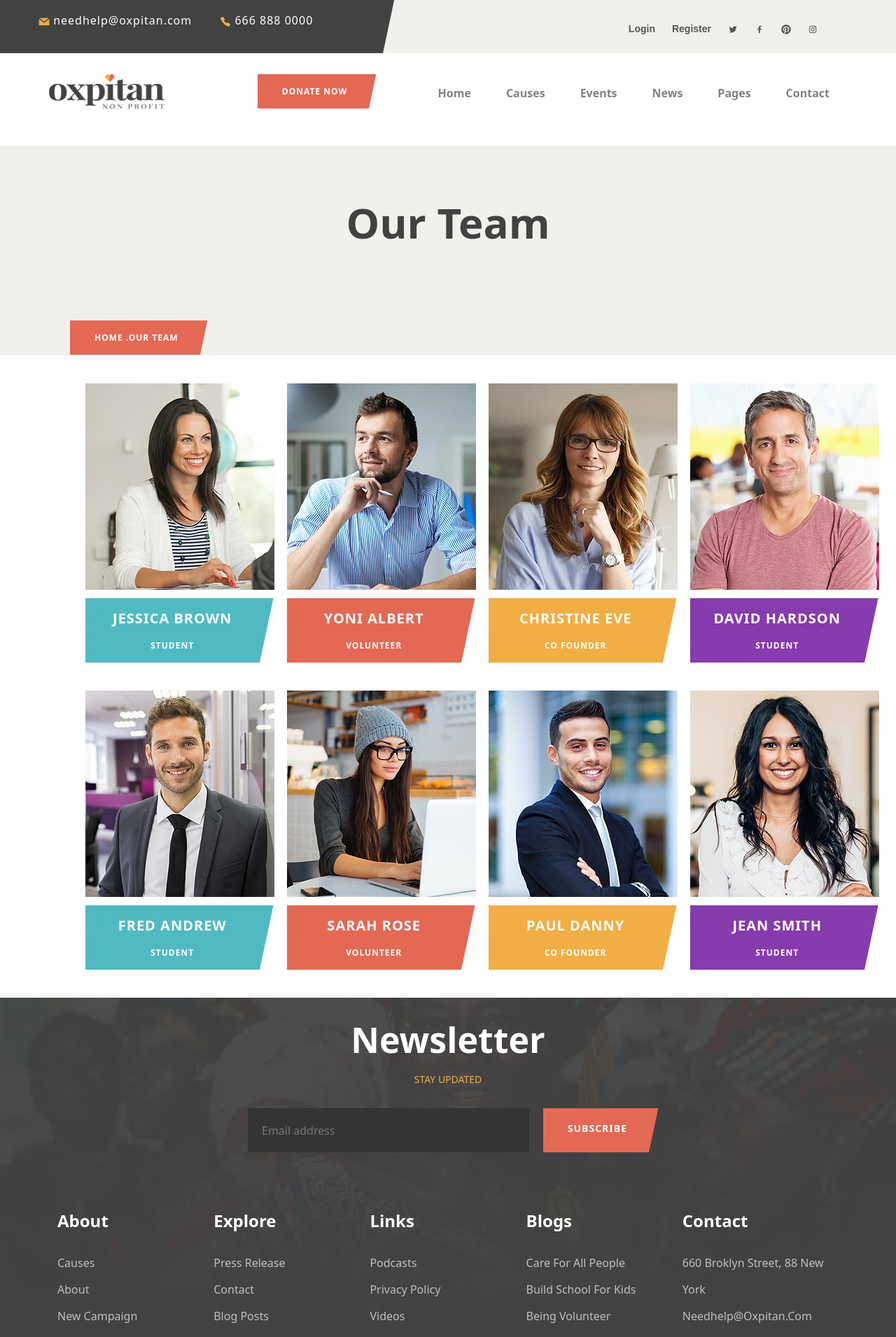
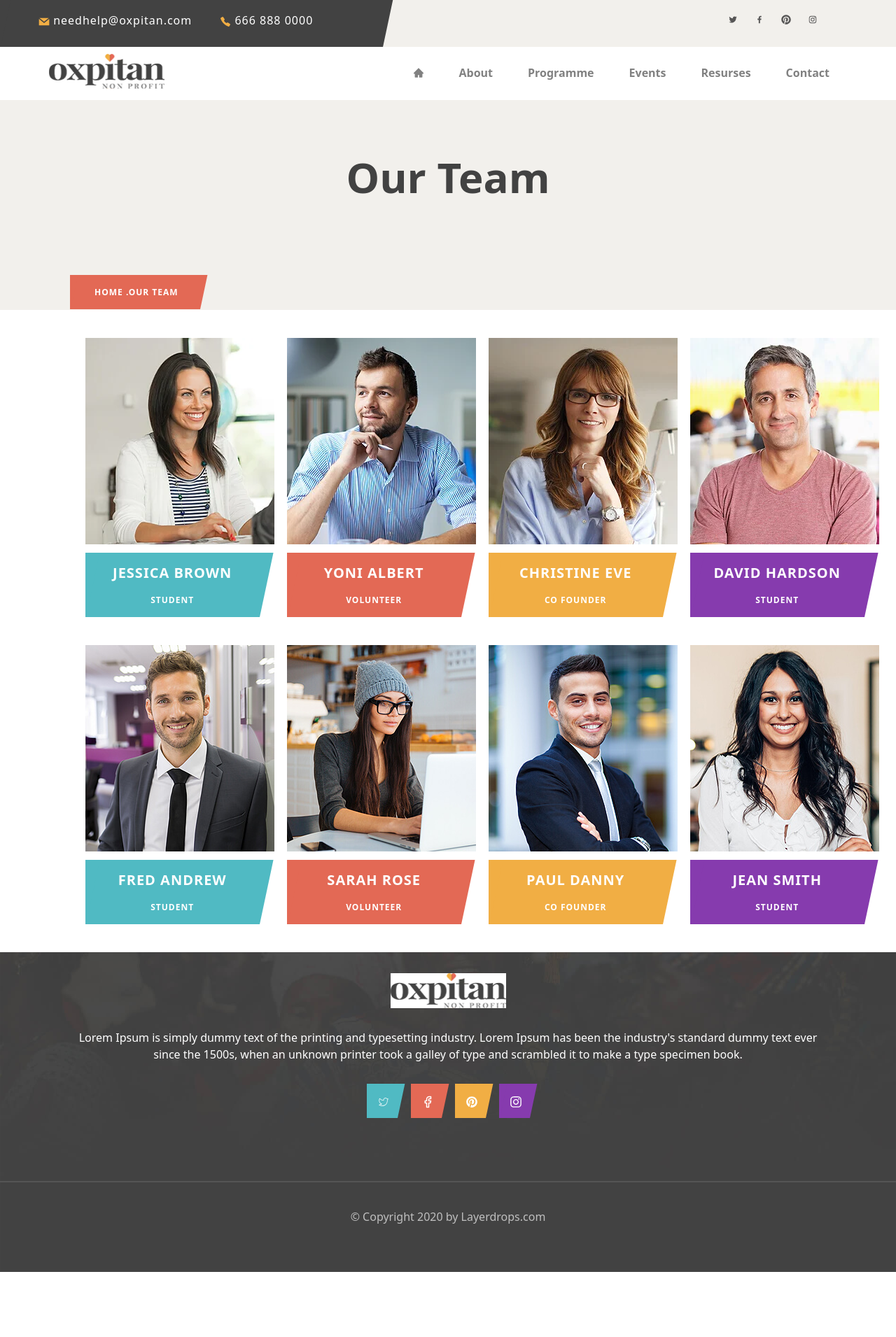
Before and after one commit to Palak-Srivastava4/oxpitan, a Next.js app: page /team in a window 1280 px wide. Shown: the top 1911 px of the page at 70% size. After the commit the page ends 1818 px from the top, so only its background shows below. Built offline with nearby package versions, Linux system fonts and the light colour scheme.

Commit message:
UI changes done

```diff
--- a/app/components/Footer/Footer.jsx
+++ b/app/components/Footer/Footer.jsx
@@ -2,6 +2,8 @@ import * as Styled from "./style";
 import React from "react";
 import footerBg from "../../assets/image/footerBg.svg";
 import { Data, icons } from "./data";
+import logo1 from "../../assets/image/logo1.svg";
+import Image from "next/image";
 
 const Footer = () => {
   return (
@@ -10,10 +12,22 @@ const Footer = () => {
         <Styled.NewsContainer className="container">
           <Styled.MainContainer>
             <div className="newsStay">
-              <h2 className="news">Newsletter</h2>
-              <span className="update">stay updated</span>
+              <Image
+                src={logo1}
+                alt="logo"
+                className="img"
+                style={{ background: "white" }}
+              />
+              <Styled.Text>
+                Lorem Ipsum is simply dummy text of the printing and typesetting
+                industry. Lorem Ipsum has been the industry's standard dummy
+                text ever since the 1500s, when an unknown printer took a galley
+                of type and scrambled it to make a type specimen book.
+              </Styled.Text>
+              {/* <h2 className="news">Newsletter</h2>
+              <span className="update">stay updated</span> */}
             </div>
-            <div className="textItem">
+            {/* <div className="textItem">
               <input
                 type="text"
                 placeholder="Email address"
@@ -21,9 +35,9 @@ const Footer = () => {
               />
               <Styled.BtnDark href="">subscribe</Styled.BtnDark>
 
-            </div>
+            </div> */}
 
-            <Styled.Blogs>
+            {/* <Styled.Blogs>
               {Data?.map((item, index) => {
                 return (
                   <div className="indexData">
@@ -38,8 +52,7 @@ const Footer = () => {
                   </div>
                 );
               })}
-            </Styled.Blogs>
-
+            </Styled.Blogs> */}
 
             <div className="itemStyle">
               {icons?.map((item) => {
@@ -53,9 +66,11 @@ const Footer = () => {
           </Styled.MainContainer>
         </Styled.NewsContainer>
         <Styled.Copy>
-        <div>
-        <div className="copy">© Copyright 2020 by <a href="">Layerdrops.com</a></div>
-        </div>
+          <div>
+            <div className="copy">
+              © Copyright 2020 by <a href="">Layerdrops.com</a>
+            </div>
+          </div>
         </Styled.Copy>
       </Styled.FooterBackground>
     </>
--- a/app/components/Footer/style.jsx
+++ b/app/components/Footer/style.jsx
@@ -32,11 +32,11 @@ export const Copy = styled.div`
 export const MainContainer = styled.div`
   .itemStyle {
     display: flex;
-    justify-content: end;
+    justify-content: center;
     gap: 20px;
     @media (max-width: 1200px) {
       margin-top: 17px;
-      justify-content: left;
+      justify-content: center;
     }
   }
   .colorChng {
@@ -267,3 +267,8 @@ export const BtnDark = styled.a`
     color: #fff;
   }
 `;
+export const Text = styled.div`
+  color: #ffffff;
+  margin: 30px 10px;
+  text-align: center;
+`;
--- a/app/components/Navigation/Navigation.jsx
+++ b/app/components/Navigation/Navigation.jsx
@@ -1,10 +1,10 @@
 import * as Styled from "./style";
 import Image from "next/image";
-import React,{ useState} from "react";
+import React, { useState } from "react";
 import logo1 from "../../assets/image/logo1.svg";
 import { GrMail } from "react-icons/gr";
 import { IoCallSharp } from "react-icons/io5";
-import { AiOutlineTwitter } from "react-icons/ai";
+import { AiFillHome, AiOutlineTwitter } from "react-icons/ai";
 import { BiLogoFacebook } from "react-icons/bi";
 import { FaPinterest } from "react-icons/fa";
 import { BiLogoInstagram } from "react-icons/bi";
@@ -27,19 +27,53 @@ const Navbar = () => {
         <div className="flex">
           <Styled.Btn>
             <div className="left">
-                <h3><span><GrMail /> </span>   needhelp@oxpitan.com</h3>
-                <h3 className="number"><span><IoCallSharp /> </span>   666 888 0000</h3>
+              <h3>
+                <span>
+                  <GrMail />{" "}
+                </span>{" "}
+                needhelp@oxpitan.com
+              </h3>
+              <h3 className="number">
+                <span>
+                  <IoCallSharp />{" "}
+                </span>{" "}
+                666 888 0000
+              </h3>
             </div>
           </Styled.Btn>
           <Styled.RightContainer className="right">
             <div className="sLinks">
               <ul>
-                <li><a href="">Login</a></li>
-                <li><a href="">Register</a></li>
-                <li><a href=""><i><AiOutlineTwitter /></i></a></li>
-                <li><a href=""><i><BiLogoFacebook /></i></a></li>
-                <li><a href=""><i><FaPinterest /></i></a></li>
-                <li><a href=""><i><BiLogoInstagram /></i></a></li>
+                {/* <li><a href="">Login</a></li>
+                <li><a href="">Register</a></li> */}
+                <li>
+                  <a href="">
+                    <i>
+                      <AiOutlineTwitter />
+                    </i>
+                  </a>
+                </li>
+                <li>
+                  <a href="">
+                    <i>
+                      <BiLogoFacebook />
+                    </i>
+                  </a>
+                </li>
+                <li>
+                  <a href="">
+                    <i>
+                      <FaPinterest />
+                    </i>
+                  </a>
+                </li>
+                <li>
+                  <a href="">
+                    <i>
+                      <BiLogoInstagram />
+                    </i>
+                  </a>
+                </li>
               </ul>
             </div>
           </Styled.RightContainer>
@@ -52,10 +86,9 @@ const Navbar = () => {
             <div className="imgLogo">
               <Image src={logo1} alt="logo" className="img" />
 
-
-              <Styled.BtnDarkWidth>
+              {/* <Styled.BtnDarkWidth>
                 <Styled.BtnDark href="">Donate Now</Styled.BtnDark>
-              </Styled.BtnDarkWidth>
+              </Styled.BtnDarkWidth> */}
             </div>
           </Styled.Image>
           <Styled.Nav>
@@ -70,7 +103,14 @@ const Navbar = () => {
                 </Styled.DropdownItem>
               </Styled.DropdownMenu>
             </Styled.NavItem> */}
-            <Styled.IconBox> <div className="iconBox" onClick={()=>window.open('tel:6668880000')}><MdCall className="callIcon" /></div>
+            <Styled.IconBox>
+              {" "}
+              <div
+                className="iconBox"
+                onClick={() => window.open("tel:6668880000")}
+              >
+                <MdCall className="callIcon" />
+              </div>
               <Styled.Icon onClick={handleClick}>
                 <HiOutlineViewList className="icon" />
               </Styled.Icon>
@@ -78,17 +118,22 @@ const Navbar = () => {
             <Styled.NavWidth>
               <Styled.Nav>
                 <Styled.NavItem>
-                <Styled.NavLink href="#">Home</Styled.NavLink>
-                <Styled.DropdownMenu>
+                  <Styled.NavLink href="/">
+                    <AiFillHome />
+                  </Styled.NavLink>
+                  {/* <Styled.DropdownMenu>
                   <Styled.DropdownItem>
                     <Styled.NavLink href="/">Home 1</Styled.NavLink>
                   </Styled.DropdownItem>
                   <Styled.DropdownItem>
                     <Styled.NavLink href="/system">Home 2</Styled.NavLink>
                   </Styled.DropdownItem>
-                </Styled.DropdownMenu>
+                </Styled.DropdownMenu> */}
                 </Styled.NavItem>
-            <Styled.NavItem className="dropdown">
+                <Styled.NavLink href="aboutPage">About</Styled.NavLink>
+                <Styled.NavLink href="#">Programme</Styled.NavLink>
+                {/* <Styled.NavLink href="team">Our Team</Styled.NavLink> */}
+                {/* <Styled.NavItem className="dropdown">
                 <Styled.NavLink href="#">Causes</Styled.NavLink>
                 <Styled.DropdownMenu>
                   <Styled.DropdownItem>
@@ -103,11 +148,11 @@ const Navbar = () => {
                     <Styled.NavLink href="donate">Donate Now</Styled.NavLink>
                   </Styled.DropdownItem>
                 </Styled.DropdownMenu>
-              </Styled.NavItem>
+              </Styled.NavItem> */}
 
                 <Styled.NavItem className="dropdown">
-                <Styled.NavLink href="#">Events</Styled.NavLink>
-                <Styled.DropdownMenu>
+                  <Styled.NavLink href="events">Events</Styled.NavLink>
+                  {/* <Styled.DropdownMenu>
                   <Styled.DropdownItem className="dropdown">
                     <Styled.NavLink href="events">Events </Styled.NavLink>
                   </Styled.DropdownItem>
@@ -116,9 +161,9 @@ const Navbar = () => {
                       Events Detail
                     </Styled.NavLink>
                   </Styled.DropdownItem>
-                </Styled.DropdownMenu>
+                </Styled.DropdownMenu> */}
                 </Styled.NavItem>
-              <Styled.NavItem>
+                {/* <Styled.NavItem>
                 <Styled.NavLink href="#">News</Styled.NavLink>
                 <Styled.DropdownMenu>
                   <Styled.DropdownItem className="dropdown">
@@ -130,24 +175,25 @@ const Navbar = () => {
                     </Styled.NavLink>
                   </Styled.DropdownItem>
                 </Styled.DropdownMenu>
-              </Styled.NavItem>
+              </Styled.NavItem> */}
                 <Styled.NavItem>
-                <Styled.NavLink href="#">Pages</Styled.NavLink>
+                  <Styled.NavLink href="#">Resurses</Styled.NavLink>
                   <Styled.DropdownMenu>
+                    {/* <Styled.DropdownItem className="dropdown">
+                    <Styled.NavLink href="aboutPage">About </Styled.NavLink>
+                  </Styled.DropdownItem> */}
+                    {/* <Styled.DropdownItem className="dropdown">
+                    <Styled.NavLink href="galleryPage">Gallery</Styled.NavLink>
+                  </Styled.DropdownItem> */}
                     <Styled.DropdownItem className="dropdown">
-                    <Styled.NavLink href="aboutPage">About </Styled.NavLink>
-                  </Styled.DropdownItem>
-                  <Styled.DropdownItem className="dropdown">
-                    <Styled.NavLink href="galleryPage">Gallery</Styled.NavLink>
+                      <Styled.NavLink href="team">Our Team</Styled.NavLink>
                     </Styled.DropdownItem>
                     <Styled.DropdownItem className="dropdown">
                       <Styled.NavLink href="volunteer">
                         Become a Volunteer{" "}
                       </Styled.NavLink>
                     </Styled.DropdownItem>
-                  <Styled.DropdownItem className="dropdown">
-                    <Styled.NavLink href="team">Our Team</Styled.NavLink>
-                  </Styled.DropdownItem>
+
                     <Styled.DropdownItem className="dropdown">
                       <Styled.NavLink href="sponsors">Sponsors</Styled.NavLink>
                     </Styled.DropdownItem>
@@ -168,51 +214,76 @@ const Navbar = () => {
             <Styled.CrossIcon>
               <RxCross2 className="cross" onClick={handleClose} />
             </Styled.CrossIcon>
-            <a className="heading" href="#">Home</a>
+            <a className="heading" href="/">
+              <AiFillHome />
+            </a>
             <hr />
-            <ul>
-              <a className="list" href="/">Home 1</a>
+            {/* <ul>
+              <a className="list" href="">Home 1</a>
               <hr />
               <a className="list" href="/system">Home 2</a>
               <hr />
-            </ul>
-            <a className="heading" href="#">Causes</a>
-            <hr />
-            <ul>
+            </ul> */}
+            {/* <a className="heading" href="#">Causes</a>
+            <hr /> */}
+            {/* <ul>
               <a className="list" href="causesDetail">Causes Detail</a>
               <hr />
               <a className="list" href="donate">Donate Now</a>
               <hr />
-            </ul>
-            <a className="heading" href="#">Event</a>
+            </ul> */}
+            <a className="heading" href="aboutPage">
+              About
+            </a>
             <hr />
-            <ul>
+            <a className="heading" href="#">
+              Programme
+            </a>
+            <hr />
+            <a className="heading" href="events">
+              Event
+            </a>
+            <hr />
+            {/* <ul>
               <a className="list" href="events">Event</a>
               <hr />
               <a className="list" href="eventsDetail">Event Detail</a>
               <hr />
-            </ul>
-            <a className="heading" href="#">News</a>
+            </ul> */}
+            {/* <a className="heading" href="#">News</a>
             <hr />
             <ul>
               <a className="list" href="news">News</a>
               <hr />
               <a className="list" href="singleNews">News Detail</a>
               <hr />
-            </ul>
-            <a className="heading" href="#">Pages</a>
+            </ul> */}
+            <a className="heading" href="#">
+              Resurses
+            </a>
             <hr />
             <ul>
-              <a className="list" href="aboutPage">About</a>
+              {/* <a className="list" href="aboutPage">About</a>
               <hr />
               <a className="list" href="galleryPage">Gallery</a>
+              <hr /> */}
+              <a className="list" href="team">
+                Our Team
+              </a>{" "}
               <hr />
-              <a className="list" href="volunteer">Welcome to Volunteer</a>
+              <a className="list" href="volunteer">
+                Welcome to Volunteer
+              </a>
               <hr />
-              <a className="list" href="team">Our Team</a> <hr />
-              <a className="list" href="sponsors">Sponsors</a> <hr />
+              <a className="list" href="sponsors">
+                Sponsors
+              </a>{" "}
+              <hr />
             </ul>
-            <a className="heading" href="contact">Contact</a> <hr />
+            <a className="heading" href="contact">
+              Contact
+            </a>{" "}
+            <hr />
             <Styled.SocialIcon className="itemStyle">
               {icons?.map((item) => {
                 return (
@@ -223,7 +294,7 @@ const Navbar = () => {
               })}
             </Styled.SocialIcon>
             <Styled.BtnCenter>
-            <Styled.BtnDarkMedia href="">Donate Now</Styled.BtnDarkMedia>
+              <Styled.BtnDarkMedia href="contact">Contact</Styled.BtnDarkMedia>
             </Styled.BtnCenter>
           </Styled.MainContainer>
         </>
--- a/app/components/Navigation/style.jsx
+++ b/app/components/Navigation/style.jsx
@@ -9,26 +9,27 @@ export const Nav = styled.ul`
   background: white;
   list-style: none;
   display: flex;
+  align-items: center;
+  margin: 0px;
 `;
-export const RightContainer=styled.div`
+export const RightContainer = styled.div`
   display: flex;
   width: 100%;
   color: black;
   align-items: end;
   justify-content: right;
-    padding-top: 20px;
+  // padding-top: 20px;
   padding-right: 100px;
   flex-wrap: wrap;
   background-color: rgb(242, 240, 236);
   @media (max-width: 1200px) {
-
     display: flex;
     background-color: rgb(242, 240, 236);
     align-items: center;
     justify-content: center;
-        padding:0px;
+    padding: 0px;
   }
-`
+`;
 export const SocialLinks = styled.div`
   @media only screen and (max-width: 600px) {
     display: none;
@@ -37,6 +38,7 @@ export const SocialLinks = styled.div`
     display: flex;
     justify-content: center;
     background-color: rgb(242, 240, 236);
+    align-items: center;
   }
   @media (max-width: 1200px) {
     .flex {
@@ -46,12 +48,11 @@ export const SocialLinks = styled.div`
       align-items: center;
       display: flex;
       justify-content: center;
-            padding:0px;
+      padding: 0px;
     }
-    .left h3{
-font-size:12px;
+    .left h3 {
+      font-size: 12px;
     }
-
   }
   @media (max-width: 1200) {
     .left {
@@ -66,7 +67,7 @@ font-size:12px;
     font-weight: 400;
     padding: 20px;
     text-align: center;
-     @media (max-width: 1200px){
+    @media (max-width: 1200px) {
       font-size: 12px;
       padding: 14px;
     }
@@ -87,7 +88,7 @@ font-size:12px;
     font-weight: 700;
     position: relative;
     font-family: "DM Sans", sans-serif;
-    @media (max-width: 1200px){
+    @media (max-width: 1200px) {
       font-size: 12px;
     }
   }
@@ -98,16 +99,16 @@ export const Btn = styled.div`
     background: rgb(242, 240, 236);
     display: flex;
     justify-content: center;
-    color:rgb(87, 86, 86);
+    color: rgb(87, 86, 86);
     padding: 0px;
     line-height: 0px;
   }
-  @media(max-width:450px){
+  @media (max-width: 450px) {
     background: rgb(242, 240, 236);
     display: flex;
-    flex-direction:coloum;
+    flex-direction: coloum;
     justify-content: center;
-    color:rgb(87, 86, 86);
+    color: rgb(87, 86, 86);
     padding: 0px;
     line-height: 0px;
   }
@@ -153,7 +154,6 @@ export const Btn = styled.div`
     transition: 0.3s ease-in;
     @media (max-width: 1200px) {
       background: rgb(242, 240, 236);
-
     }
   }
 `;
@@ -215,10 +215,10 @@ export const SubDropdownMenu = styled.ul`
 export const NavLinks = styled.div`
   display: flex;
   justify-content: space-between;
-  padding: 30px 0px;
-  @media(max-width:600px){
+  padding: 10px 0px;
+  @media (max-width: 600px) {
     justify-content: space-between;
-    padding: 30px 10px;
+    padding: 10px 10px;
   }
 `;
 export const DataNav = styled.div`
@@ -337,7 +337,7 @@ export const BtnDark = styled.a`
     color: #fff;
   }
 `;
-export const IconBox=styled.div`
+export const IconBox = styled.div`
     display: flex;
     align-items: center;
     gap: 24px;
@@ -364,7 +364,7 @@ export const IconBox=styled.div`
 
     }
 }
-`
+`;
 export const Icon = styled.div`
   @media only screen and (max-width: 1200px) {
     display: flex;
@@ -376,13 +376,11 @@ export const Icon = styled.div`
     width: 35px;
     height: 35px;
     justify-content: center;
-    .icon{
-      font-size:21px;
+    .icon {
+      font-size: 21px;
     }
   }
   display: none;
-
-
 `;
 export const NavWidth = styled.div`
   @media only screen and (max-width: 1200px) {
@@ -408,8 +406,8 @@ border-radius: 5px;
     text-decoration: none;
     color: #ffff;
     list-style-type: none;
-      @media (max-width:1200px) and (min-width:500px){
-       font-size:25px;
+    @media (max-width: 1200px) and (min-width: 500px) {
+      font-size: 25px;
     }
   }
   .heading {
@@ -417,8 +415,8 @@ border-radius: 5px;
     text-decoration: none;
     color: #ffff;
     padding-left: 13px;
-     @media (max-width:1200px) and (min-width:500px){
-       font-size:30px;
+    @media (max-width: 1200px) and (min-width: 500px) {
+      font-size: 30px;
     }
   }
 `;
@@ -483,22 +481,21 @@ export const BtnDarkMedia = styled.a`
     color: #fff;
   }
 `;
-export const SocialIcon=styled.div`
+export const SocialIcon = styled.div`
   display: flex;
   justify-content: center;
   gap: 21px;
   margin-bottom: 23px;
-    @media only screen and (max-width:800px)and (min-width:458px){
-      gap:9px;
+  @media only screen and (max-width: 800px) and (min-width: 458px) {
+    gap: 9px;
   }
-    @media(max-width:457px){
-      gap:18px;
+  @media (max-width: 457px) {
+    gap: 18px;
   }
-
-`
+`;
 export const BtnBg = styled.a`
   font-size: 18px;
-  background:${({ backgroundColor }) => backgroundColor};
+  background: ${({ backgroundColor }) => backgroundColor};
   color: #fff;
   font-weight: 600;
   padding: 0 5px 0 12px;
@@ -538,7 +535,7 @@ export const BtnBg = styled.a`
   }
   &:hover,
   &:hover:after {
-    background-color: #F1AE44;
+    background-color: #f1ae44;
     color: #fff;
   }
 `;
```
Also changed, not shown: app/components/Contact/style.jsx (+5 -2 lines), app/components/Home/Home.jsx (+18 -15 lines). Lines whose indentation alone changed are shown as unchanged.
